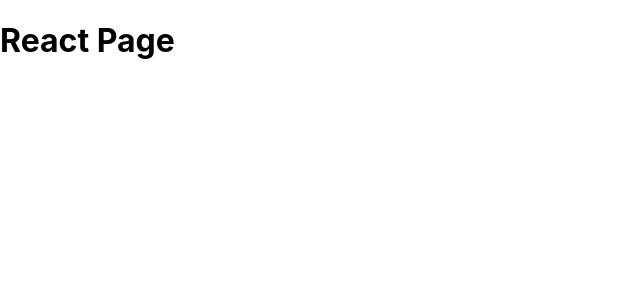
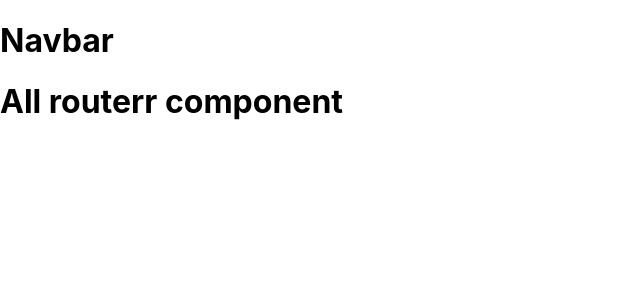
Before and after one commit to 11Aravind/PetsWorld, a React (Create React App) app: page / in a window 1280 px wide. Shown: the top 300 px of the page, without its empty margins (0-640 px from the left). Built offline with nearby package versions, Linux system fonts and the light colour scheme.

Commit message:
some changes was added

```diff
--- a/src/AllRoutes.js
+++ b/src/AllRoutes.js
@@ -1 +1,31 @@
 //manage all router and display the router menu
+import Home from "./pages/Home";
+import Pets from "./pages/Pets";
+import Foods from "./pages/Foods";
+import Accessorys from "./pages/Accessorys";
+const routerInfo=[
+{
+    path:"/",
+    component:<Home/>,
+},
+{
+    path:"/pets",
+    component:<Pets/>
+},
+{
+    path:"/foods",
+    component:<Foods/>
+},
+{
+    path:"/accessorys",
+    component:<Accessorys/>
+}
+];
+const AllRouter=()=>{
+    return(
+<div>
+    <h1>All routerr component</h1>
+</div>
+    );
+}
+export default AllRouter;
--- a/src/App.js
+++ b/src/App.js
@@ -1,6 +1,11 @@
+ import AllRouter from "./AllRoutes";
+ import Navbar from"./component/Navbar";
  const App=()=> {
   return (
-   <h1>React Page</h1>
+ <div className="container">
+  <Navbar/>
+  <AllRouter/>
+ </div>
   );
 }
 export default App;
--- /dev/null
+++ b/src/component/Navbar.js
@@ -0,0 +1,8 @@
+const Navbar=()=>{
+    return(
+<div>
+    <h1>Navbar</h1>
+</div>
+    );
+}
+export default Navbar;
--- /dev/null
+++ b/src/pages/Accessorys.js
@@ -0,0 +1,6 @@
+const Accessorys=()=>{
+    return(
+        <>Accessorys component</>
+    );
+}
+export default Accessorys;
--- /dev/null
+++ b/src/pages/Foods.js
@@ -0,0 +1,6 @@
+const Foods=()=>{
+    return(
+        <>Foods component</>
+    );
+}
+export default Foods;
--- /dev/null
+++ b/src/pages/Home.js
@@ -0,0 +1,6 @@
+const Home=()=>{
+    return(
+        <>Home component</>
+    );
+}
+export default Home;
--- /dev/null
+++ b/src/pages/Pets.js
@@ -0,0 +1,6 @@
+const Pets=()=>{
+    return(
+        <>Pets pages</>
+    );
+}
+export default Pets;
```
Also changed, not shown: src/component/Card.js (added).
